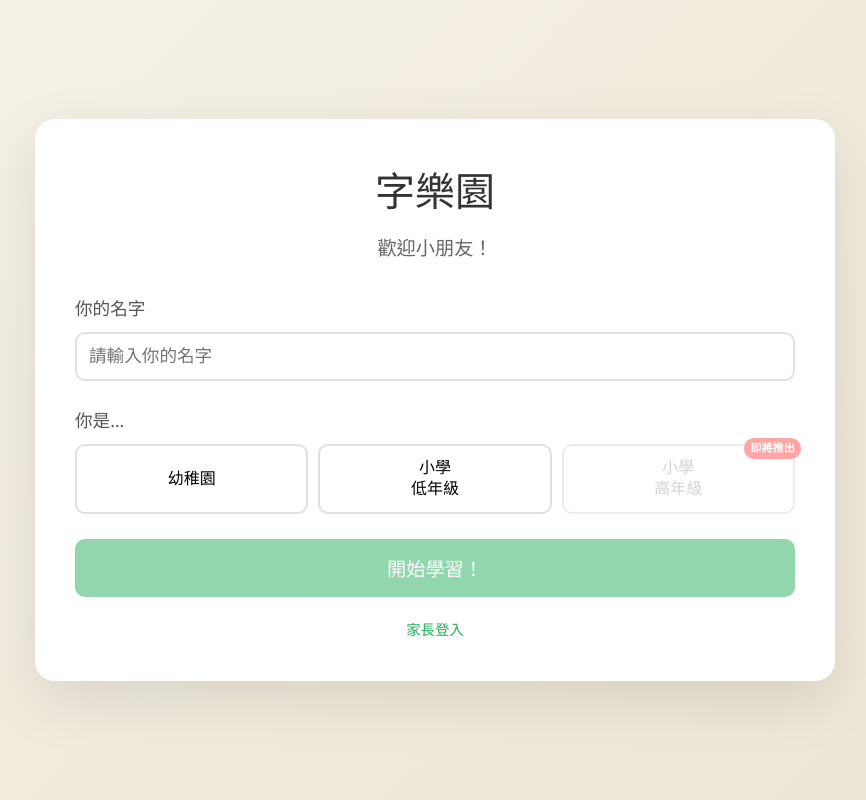
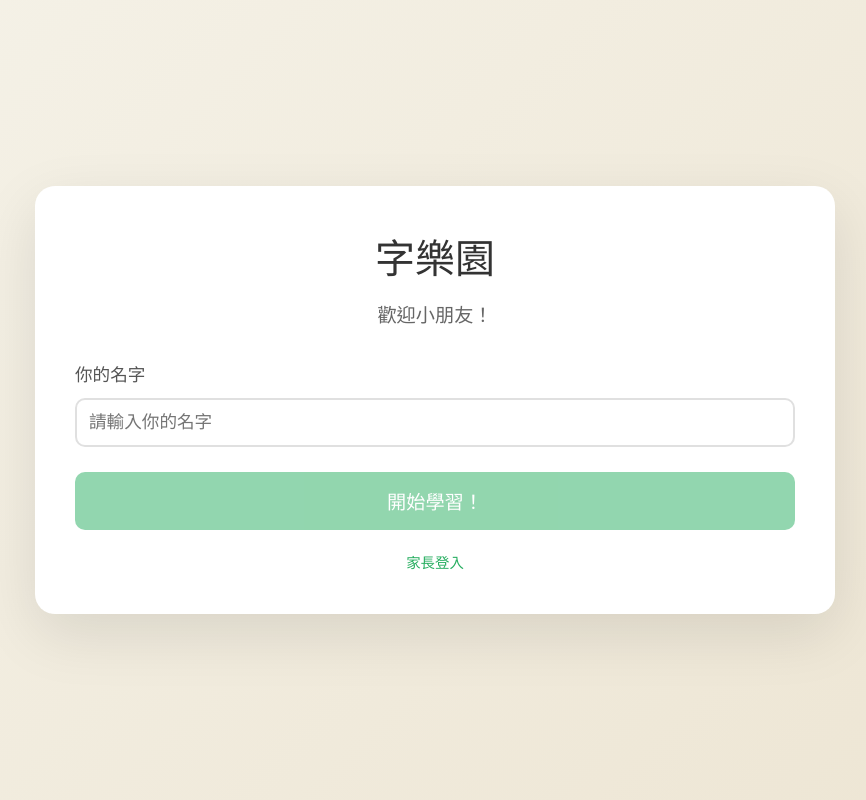
Before and after one commit to joechiboo/CharMon, a Vue app in the folder charmon-app/: page /login in a window 1280 px wide. Shown: the whole page, without its empty margins (205-1071 px from the left). Built offline with nearby package versions, Linux system fonts and the light colour scheme.

Commit message:
Fix login to kindergarten version only

```diff
--- a/charmon-app/src/views/LoginView.vue
+++ b/charmon-app/src/views/LoginView.vue
@@ -16,24 +16,6 @@
           />
         </div>
 
-        <div class="form-group">
-          <label>你是...</label>
-          <div class="grade-buttons">
-            <button
-              v-for="grade in grades"
-              :key="grade.value"
-              :class="['grade-btn', {
-                active: gradeLevel === grade.value,
-                disabled: grade.disabled
-              }]"
-              :disabled="grade.disabled"
-              @click="!grade.disabled && (gradeLevel = grade.value as typeof gradeLevel)"
-            >
-              {{ grade.label }}
-              <span v-if="grade.disabled" class="coming-soon-badge">即將推出</span>
-            </button>
-          </div>
-        </div>
 
         <button class="login-btn" :disabled="!canLogin" @click="handleLogin">
           開始學習！
@@ -57,37 +39,21 @@ const router = useRouter()
 const userStore = useUserStore()
 
 const userName = ref('')
-const gradeLevel = ref<'kindergarten' | 'elementary-low' | 'elementary-high' | ''>('')
+const gradeLevel = ref<'kindergarten'>('kindergarten') // 固定為幼稚園
 const showParentLogin = ref(false)
 
-const grades = [
-  { value: 'kindergarten', label: '幼稚園', disabled: false },
-  { value: 'elementary-low', label: '小學\n低年級', disabled: false },
-  { value: 'elementary-high', label: '小學\n高年級', disabled: true }
-]
-
 const canLogin = computed(() => {
-  return userName.value && gradeLevel.value
+  return userName.value.trim() !== ''
 })
 
 const handleLogin = () => {
   if (!canLogin.value) return
 
-  // 根據學習階段設定預設年齡
-  const getAgeByGrade = (grade: string) => {
-    switch(grade) {
-      case 'kindergarten': return 5
-      case 'elementary-low': return 8
-      case 'elementary-high': return 11
-      default: return 6
-    }
-  }
-
   const user: User = {
     id: Date.now().toString(),
     name: userName.value,
-    age: getAgeByGrade(gradeLevel.value),
-    gradeLevel: gradeLevel.value as User['gradeLevel'],
+    age: 5, // 固定為幼稚園年齡
+    gradeLevel: 'kindergarten', // 固定為幼稚園
     createdAt: new Date(),
     updatedAt: new Date()
   }
```
